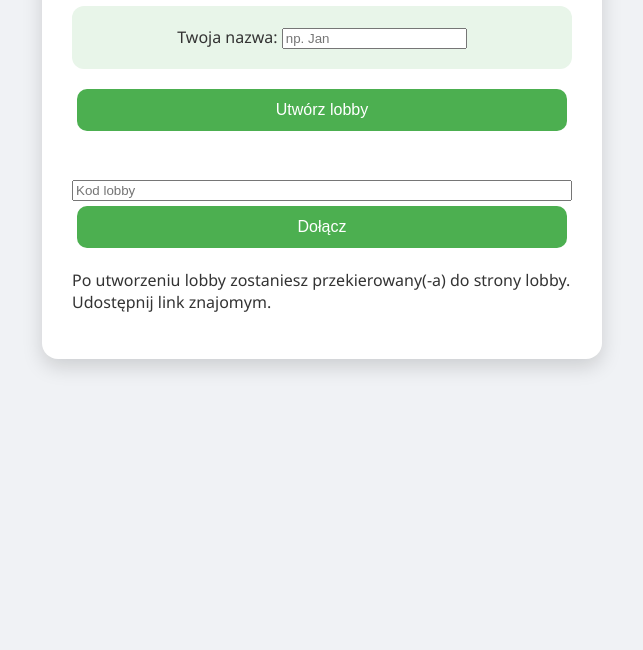
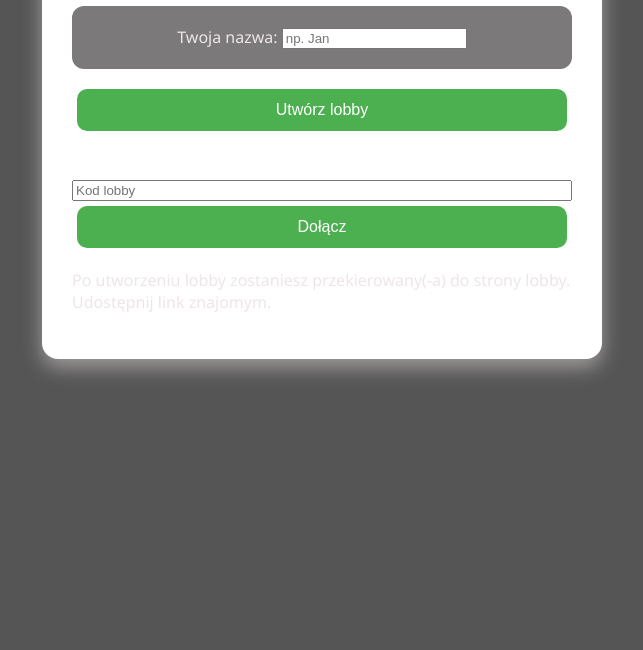
Before and after one commit to lachcim112/impo, a website: page public/index.html in a window 1280 px wide. Shown: the part 150-800 px from the top of the page, without its empty margins (318-961 px from the left). Drawn offline with nearby package versions, Linux system fonts and the light colour scheme; no server answers.

Commit message:
update changes

```diff
--- a/public/style.css
+++ b/public/style.css
@@ -1,7 +1,7 @@
 body {
   font-family: 'Segoe UI', Tahoma, Geneva, Verdana, sans-serif;
-  background: #f0f2f5;
-  color: #333;
+  background: rgb(85, 85, 85);
+  color: rgb(238, 229, 233);
   margin: 0;
   padding: 0;
   display: flex;
@@ -15,7 +15,7 @@ main {
   margin: 40px 0;
   padding: 30px;
   border-radius: 16px;
-  box-shadow: 0 8px 20px rgba(0,0,0,0.15);
+  box-shadow: 0 8px 20px rgb(162, 157, 157);
   width: 90%;
   max-width: 500px;
 }
@@ -26,7 +26,7 @@ h1, h2 {
 }
 
 .box {
-  background: #e8f5e9;
+  background: rgb(124, 121, 122);
   padding: 20px;
   border-radius: 12px;
   margin: 15px 0;
```
